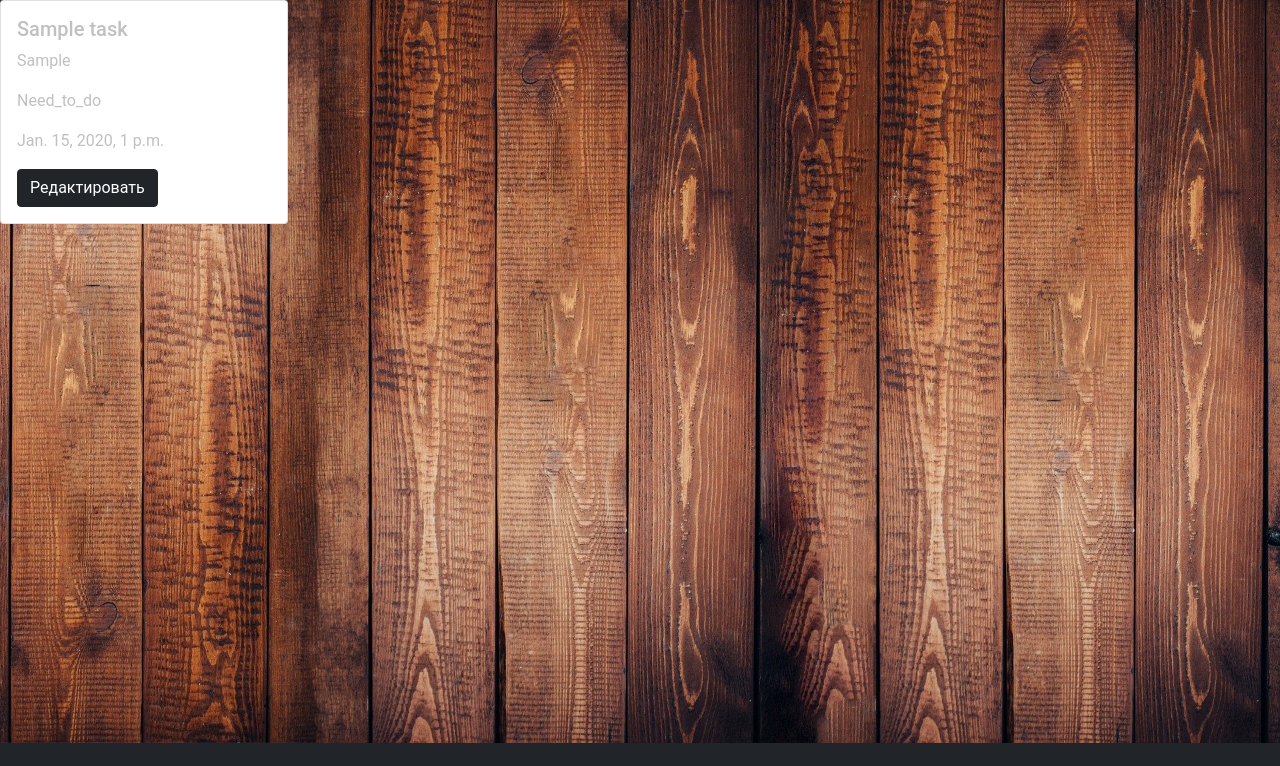
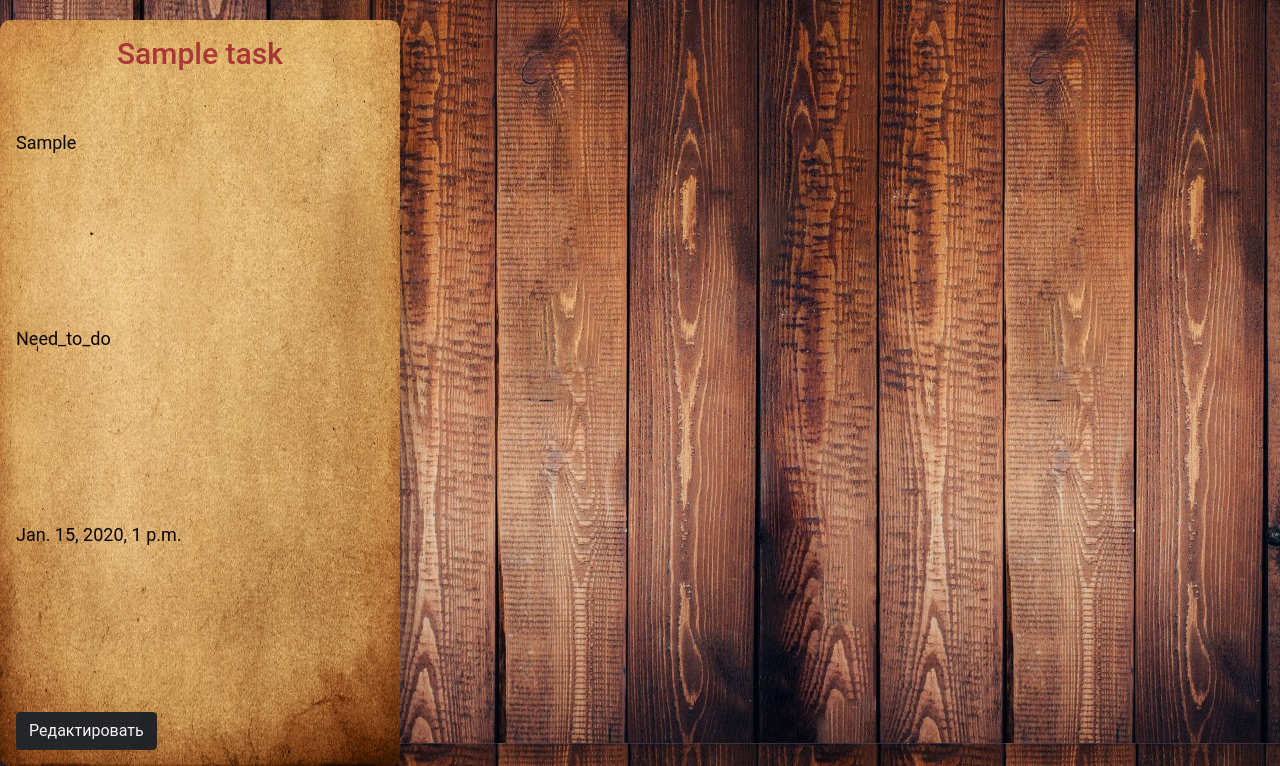
Before and after one commit to Omportal/ToDoKanban, a Django app: a page that uses mainapp/templates/mainapp/card.html in a window 1280 px wide. Shown: the part 57-823 px from the top of the page. Before the commit the page ends 800 px from the top, so only its background shows below. Run offline with Django 4.2, Linux system fonts and the light colour scheme; tables that the repository leaves empty hold one stand-in row (values such as "Sample post"); some libraries are stand-ins or nearby versions.

Commit message:
update bg img for card

```diff
--- a/mainapp/static/css/style.css
+++ b/mainapp/static/css/style.css
@@ -89,19 +89,19 @@
 
 
 .task-card {
-
+   background: url("/static/img/paper3.jpg") 100% 0 no-repeat;
+   background-size: 100% 100%;
    border-color: #453013;
    width: 210px;
    margin-top: 20px;
    box-shadow: 0 30px 30px 1px rgba(0, 0, 0, 0.5);
    transition: all .3s;
-   background-color: #133245;
-   opacity: .85;
-   border-radius: 20px;
+   /* background-color: #133245; */
+   opacity: .95;
+   border-radius: 10px;
 
 }
 .task-card:hover {
-   background-color: #133245;
    box-shadow: 0 50px 50px 1px rgba(0, 0, 0, 5);
    transition: all .3s;
 }
@@ -109,24 +109,28 @@
 .task-links a {
     font-size: 22px;
     font-weight: 500;
-    color: #4284AD;
-    background-color: #453013;
+    color: #2D756A;
+  /*  background-color: #453013; */
     display: flex;
     align-items: center;
     justify-content: center;
-    padding: 15px;
-    border-radius: 10px;
+    padding: 10px;
+    border-color: #133245;
+    border-top: solid 1px;
+    border-radius: 15px;
 
 
 }
 
 .task-details h4 {
 
-    background-color: #133245;
-    border-top: solid 4px;
+    /* background-color: #133245;
+
+    border-top: solid 7px;
     border-radius: 15px;
+    border-color:#453013;*/
 
-    color: #915A0C;
+    color: #ab3535;
     font-size: 30px;
     text-align: center;
     justify-content: center;
@@ -137,9 +141,9 @@
 }
 
 .task-details p {
-    background-color:#453013;
-    color: #4284AD;
-    text-align: center;
+    /* background-color:#133245; */
+    color: black;
+   /* text-align: center;*/
     font-size: 18px;
     height: 60px;
     padding-top: 5px;
@@ -166,7 +170,9 @@
     padding-top: 15px;
     text-align: center;
 }
-
+ul li {
+    color:#915A0C;
+}
 
 
 /*Cards*/
--- a/mainapp/templates/mainapp/card.html
+++ b/mainapp/templates/mainapp/card.html
@@ -2,13 +2,13 @@
 {% block content %}
 
     {% for obj in one_card %}
-        <div class="card" style="width: 18rem;">
+        <div class="task-card" style="width: 25rem;">
           <div class="card-top">
            <div class="card-body">
-            <h5 class="card-title">{{ obj.title }}</h5>
-                <p class="card-text">{{ obj.task }}</p>
-                 <p class="card-text">{{ obj.progress_choice }}</p>
-                 <p class="card-text">{{ obj.date }}</p>
+            <div class="task-details"><h4>{{ obj.title }}</h4>
+                <p class="task-details">{{ obj.task }}</p>
+                 <p class="task-details">{{ obj.progress_choice }}</p>
+                 <p class="task-details">{{ obj.date }}</p>
                <a href="{% url 'mainapp:edit' obj.title %}"><button type="button" class="btn btn-dark">Редактировать</button></a>
            </div>
        </div>
```
Also changed, not shown: mainapp/forms.py (+5 -4 lines), mainapp/templates/mainapp/index.html (+13 -4 lines), mainapp/static/img/bul.png (added), mainapp/static/img/paper1.jpg (added), mainapp/static/img/paper2.jpg (added), mainapp/static/img/paper3.jpg (added), mainapp/static/img/paper4.jpg (added), mainapp/static/img/paper5.jpg (added), 1 other file.
